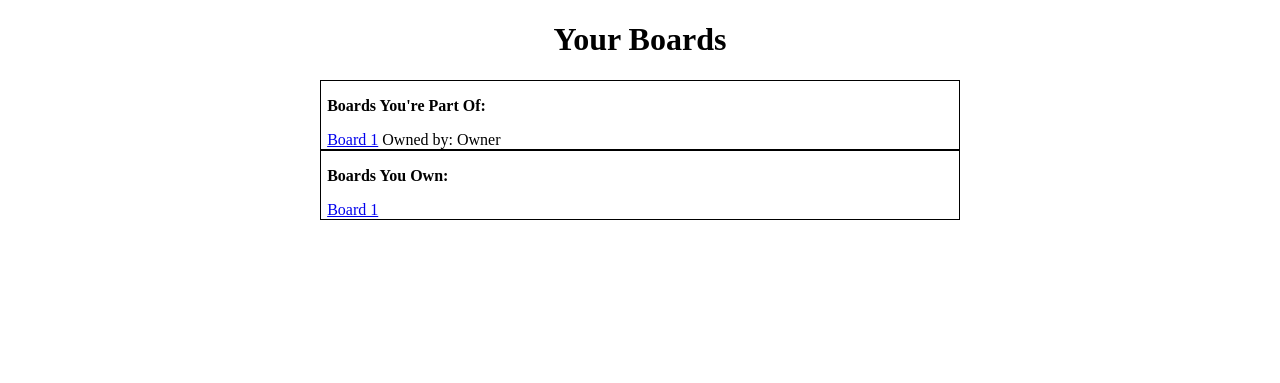
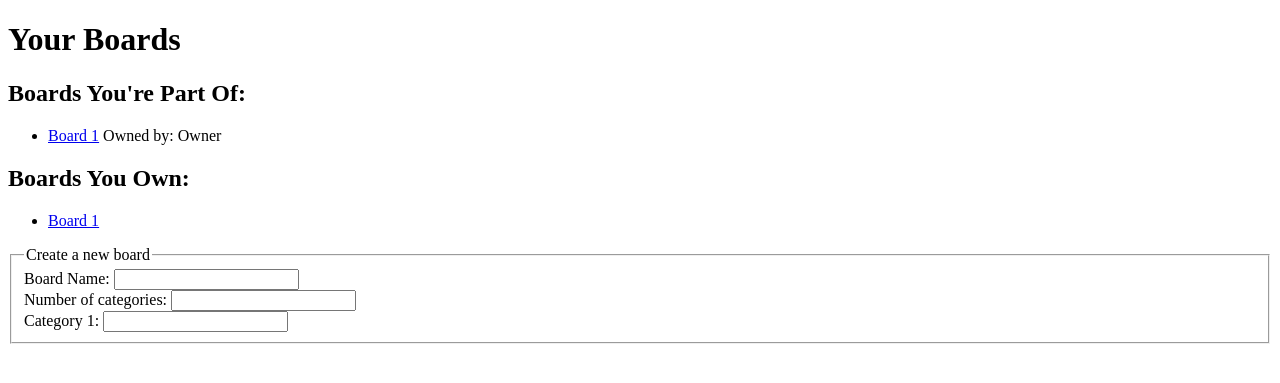
Before and after one commit to fracture91/PointsBoard, a Django app: template PointsBoard/points/templates/points/boards.html in a window 1280 px wide. Shown: the top 383 px of the page. Run offline with Django 3.2, Linux system fonts and the light colour scheme; the template is opened without the code that fills it, so the values that code supplies are empty; parts of the project's set-up code (start-up, migrations or seed data) failed here and were passed over.

Commit message:
Fixed html to reflect comments, currently looking up django stuff for the forms

```diff
--- a/PointsBoard/points/templates/points/boards.html
+++ b/PointsBoard/points/templates/points/boards.html
@@ -2,27 +2,45 @@
 <html lang="en">
 	<head>
 		<meta charset="utf-8" />
-		<!-- Always force latest IE rendering engine (even in intranet) & Chrome Frame
-		Remove this if you use the .htaccess -->
-		<meta http-equiv="X-UA-Compatible" content="IE=edge,chrome=1" />
 		<title>Points Board</title>
 		<meta name="description" content="" />
 		<meta name="author" content="Hillary Fotino" />
-		<link rel="stylesheet" href="style.css" />
 	</head>
 	<body>
 		<div>
-			<header>
-				<h1>Your Boards</h1>
-			</header>
-			<article style="border: 1px solid black;" class="boards">
-				<p><strong>Boards You're Part Of:</strong></p>
-				<section><a href="/">Board 1</a>  Owned by: Owner</section>
-			</article>
-			<article style="border: 1px solid black;" class="boards">
-				<p><strong>Boards You Own:</strong></p>
-				<section><a href="/">Board 1</a></section>
-			</article>
+			<h1>Your Boards</h1>
+			<section>
+					<h2>Boards You're Part Of:</h2>
+				<ul>
+					<li>
+						<a href="/">Board 1</a> Owned by: Owner
+					</li>
+				</ul>
+			</section>
+			<section>
+					<h2>Boards You Own:</h2>
+					<ul>
+					<li>
+						<a href="/">Board 1</a>
+					</li>
+				</ul>
+			</section>
+			<form id="new_board">
+					<fieldset>
+						<legend>
+							Create a new board
+						</legend>
+						<label for="board_title">Board Name:</label>
+						<input type="text" name="board_title" />
+						<br/>
+						<label for="column_num">Number of categories:</label>
+						<input type="number" name="column_num"/>
+						<br/>
+						<!-- Needs to be multiplied based on number of categories input -->
+						<label for="column_name">Category 1:</label>
+						<input type="text" name="column_name" />
+					</fieldset>
+				</form>
 		</div>
 	</body>
 </html>
```
Also changed, not shown: PointsBoard/points/templates/points/home.html (+14 -19 lines), 1 other file.
